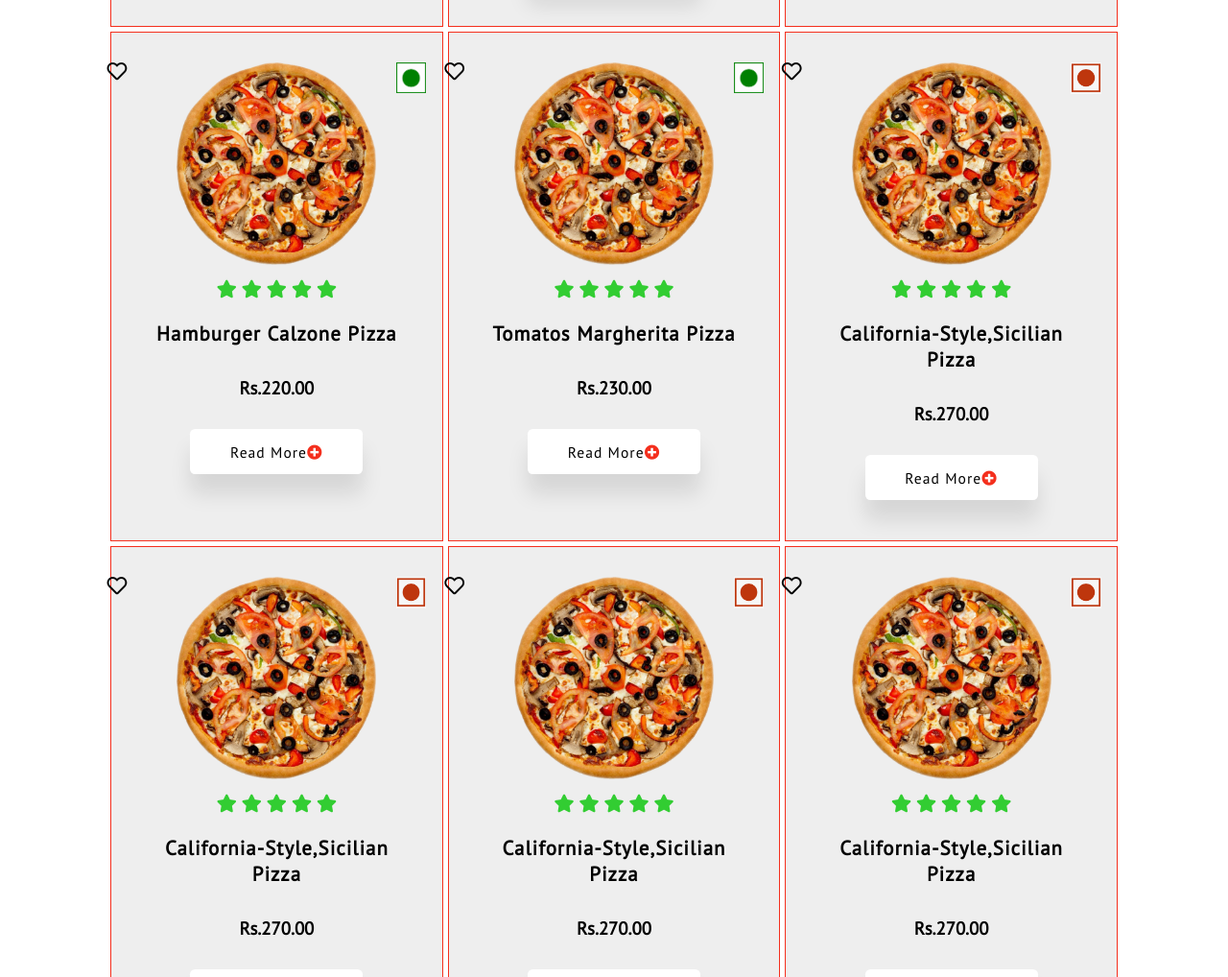
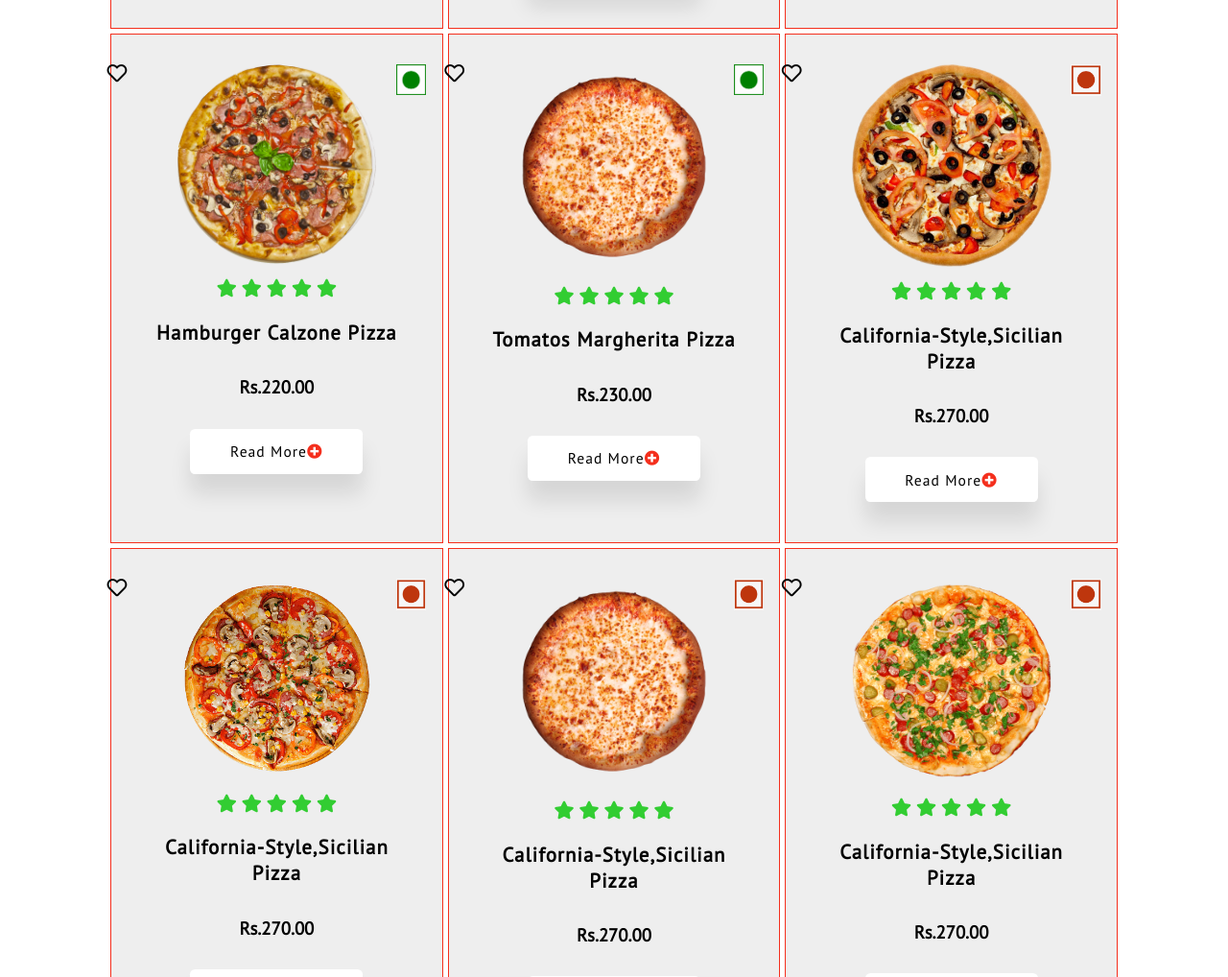
Before and after one commit to ZephNotFound/Pizza-WTA-website, a plain HTML site: page index.html in a window 1280 px wide. Shown: the part 2867-3885 px from the top of the page at 96% size. Drawn offline with Linux system fonts and the light colour scheme.

Commit message:
Images altered and removed redundency

```diff
--- a/index.html
+++ b/index.html
@@ -114,7 +114,7 @@
         <div class="in-box">
             <i class="far fa-heart"></i>
             <img src="img/veg.png" alt="img" class="veg-icon">
-            <img src="img/p1.png" alt="">
+            <img src="img/p2.png" alt="">
             <div class="in-content">
                 <div class="star">
                     <i class="fas fa-star"></i>
@@ -131,7 +131,7 @@
         <div class="in-box">
             <i class="far fa-heart"></i>
             <img src="img/veg.png" alt="img" class="veg-icon">
-            <img src="img/p1.png" alt="">
+            <img src="img/p5.png" alt="">
             <div class="in-content">
                 <div class="star">
                     <i class="fas fa-star"></i>
@@ -148,7 +148,7 @@
         <div class="in-box">
             <i class="far fa-heart"></i>
             <img src="img/veg.png" alt="img" class="veg-icon">
-            <img src="img/p1.png" alt="">
+            <img src="img/p4.png" alt="">
             <div class="in-content">
                 <div class="star">
                     <i class="fas fa-star"></i>
@@ -165,7 +165,7 @@
         <div class="in-box">
             <i class="far fa-heart"></i>
             <img src="img/veg.png" alt="img" class="veg-icon">
-            <img src="img/p1.png" alt="">
+            <img src="img/p3.png" alt="">
             <div class="in-content">
                 <div class="star">
                     <i class="fas fa-star"></i>
@@ -199,7 +199,7 @@
         <div class="in-box">
             <i class="far fa-heart"></i>
             <img src="img/nonveg.png" alt="img" class="veg-icon">
-            <img src="img/p1.png" alt="">
+            <img src="img/p6.png" alt="">
             <div class="in-content">
                 <div class="star">
                     <i class="fas fa-star"></i>
@@ -216,7 +216,7 @@
         <div class="in-box">
             <i class="far fa-heart"></i>
             <img src="img/nonveg.png" alt="img" class="veg-icon">
-            <img src="img/p1.png" alt="">
+            <img src="img/p3.png" alt="">
             <div class="in-content">
                 <div class="star">
                     <i class="fas fa-star"></i>
@@ -233,7 +233,7 @@
         <div class="in-box">
             <i class="far fa-heart"></i>
             <img src="img/nonveg.png" alt="img" class="veg-icon">
-            <img src="img/p1.png" alt="">
+            <img src="img/p2.png" alt="">
             <div class="in-content">
                 <div class="star">
                     <i class="fas fa-star"></i>
```
Also changed, not shown: img/p2.png (added), img/p3.png (added), img/p4.png (added), img/p5.png (added), img/p6.png (added), img/w1.jpg (deleted), 3 other files.
